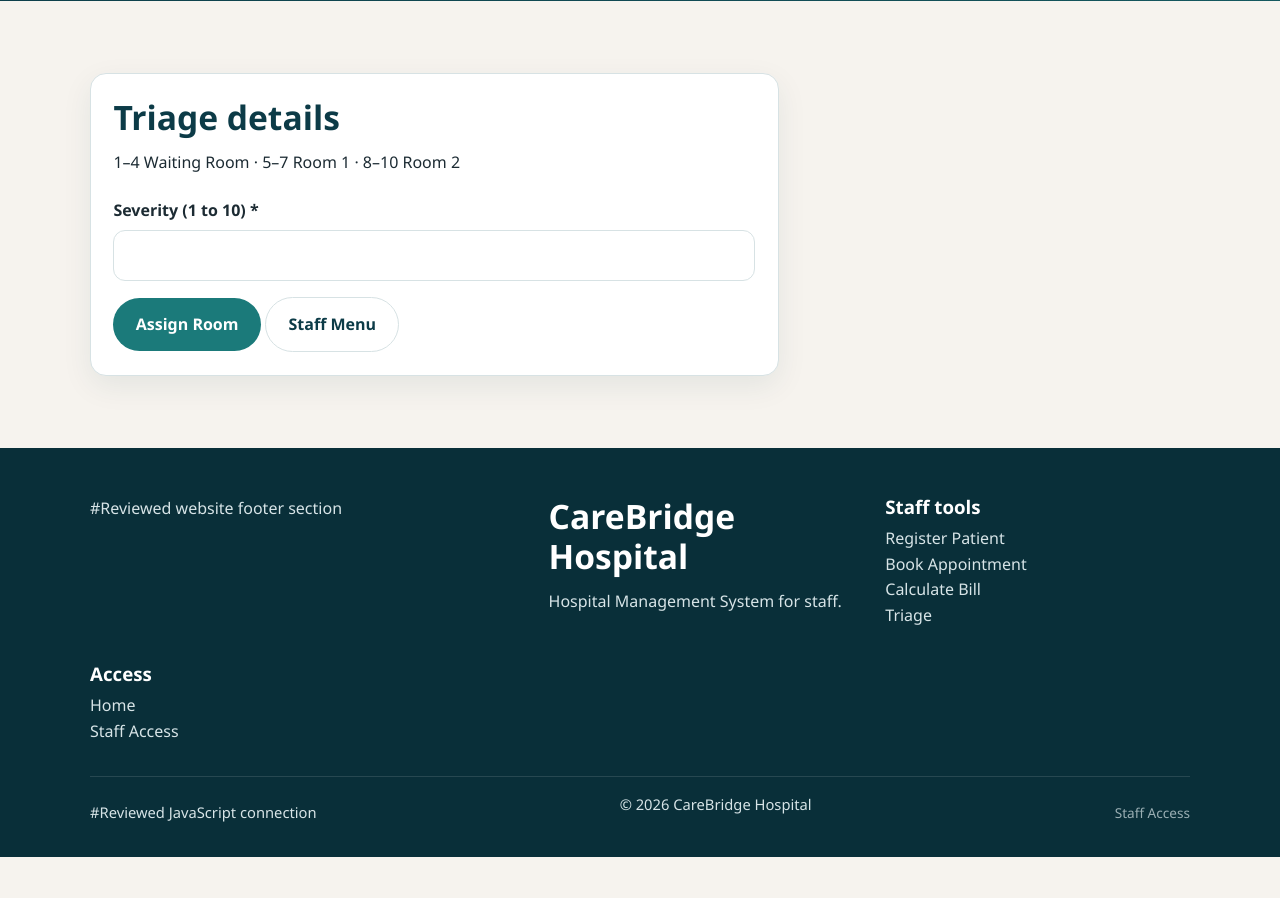
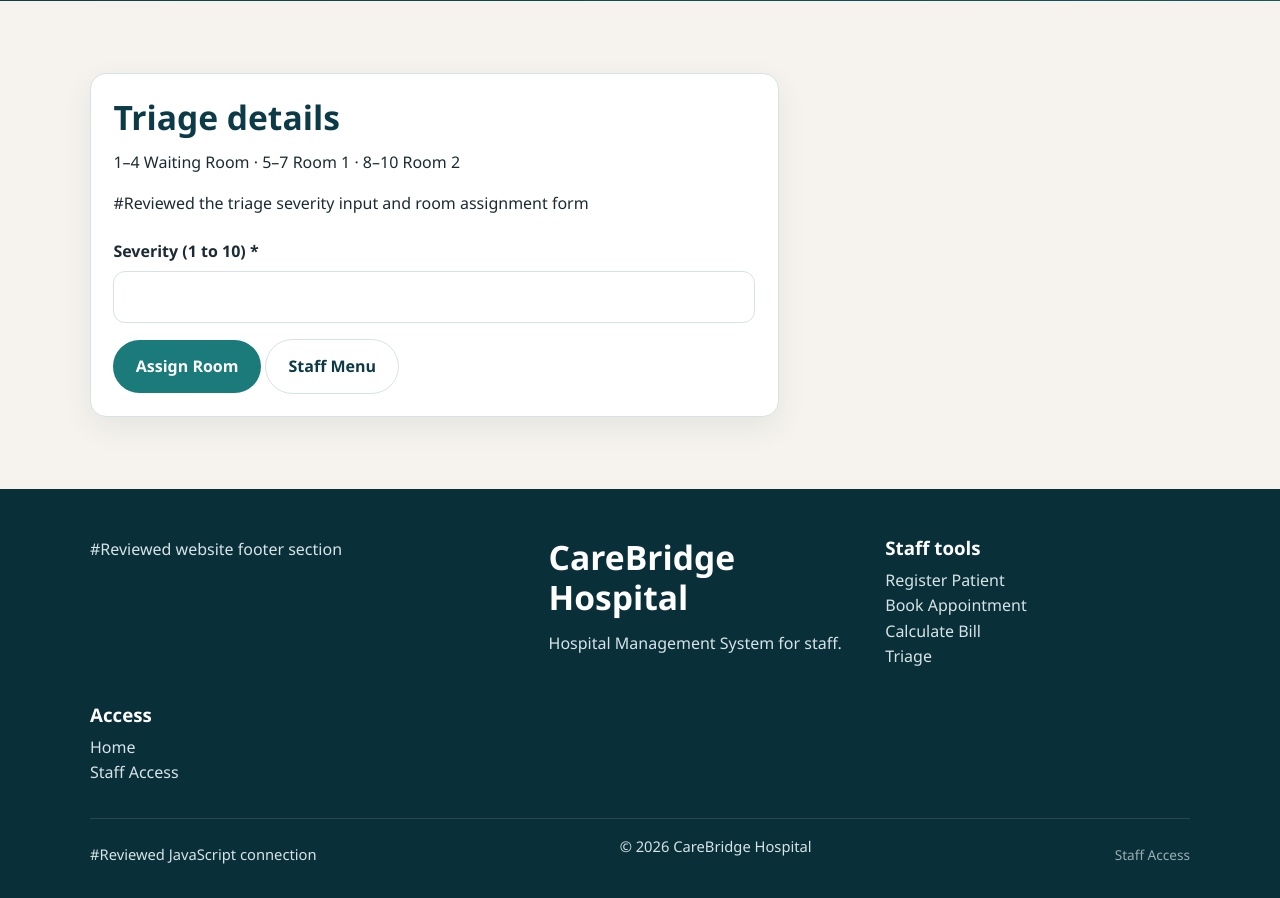
Before and after one commit to jiye130309-arch/CareBridge-Hospital, a Flask app: page /triage in a window 1280 px wide. Shown: the part 396-1294 px from the top of the page. Before the commit the page ends 1253 px from the top, so only its background shows below. Run offline with Flask 3, Linux system fonts and the light colour scheme.

Commit message:
Review triage form and result display
Reviewed the triage severity input and room assignment form and the triage result display.

```diff
--- a/templates/triage.html
+++ b/templates/triage.html
@@ -20,7 +20,7 @@
             <p class="form-error" role="alert">{{ error_message }}</p>
             {% endif %}
 
-            <form action="{{ url_for('assign_triage_room') }}" method="post">
+            <form action="{{ url_for('assign_triage_room') }}" method="post"> #Reviewed the triage severity input and room assignment form
                 <div class="form-grid">
                     <div class="form-field form-field-full">
                         <label for="severity">Severity (1 to 10) *</label>
@@ -42,7 +42,7 @@
         </div>
 
         {% if triage_result %}
-        <aside class="card">
+        <aside class="card">  #Reviewed the triage result and assigned room display
             <h2>Triage result</h2>
             <p class="form-success" role="status">
                 Severity {{ triage_result.severity }} assigned to {{ triage_result.assigned_room }}.
```
